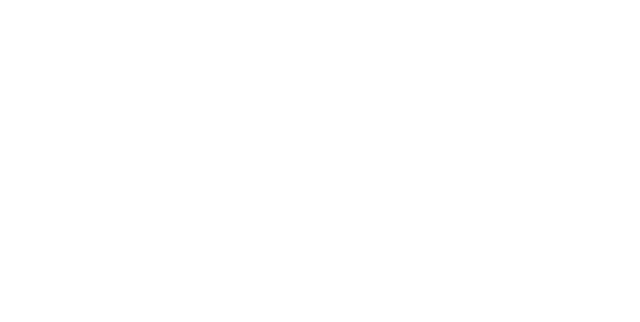
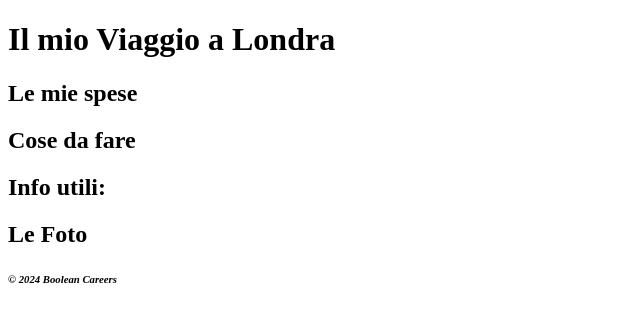
Before and after one commit to andrea-bertaglia/html-london-trip, a plain HTML site: page index.html in a window 1280 px wide. Shown: the whole page, without its empty margins (0-640 px from the left). Drawn offline with Linux system fonts and the light colour scheme.

Commit message:
add: sections

```diff
--- a/index.html
+++ b/index.html
@@ -8,7 +8,40 @@
 </head>
 
 <body>
+    <!-- Intestazione della pagina -->
+    <header>
+        <h1>Il mio Viaggio a Londra</h1>
+    </header>
 
+    <!-- Parte principale -->
+    <main>
+        <!-- Sezione spese -->
+        <section>
+            <h2>Le mie spese</h2>
+        </section>
+
+        <!-- Sezione suggerimenti -->
+        <section>
+            <h2>Cose da fare</h2>
+        </section>
+
+        <!-- Sezione informazioni -->
+        <section>
+            <h2>Info utili:</h2>
+        </section>
+
+        <!-- Sezione foto -->
+        <section>
+            <h2>Le Foto</h2>
+        </section>
+    </main>
+
+    <footer>
+        <!-- Copyright -->
+        <h6>
+            <em>&copy; 2024 Boolean Careers</em>
+        </h6>
+    </footer>
 </body>
 
 </html>
```
